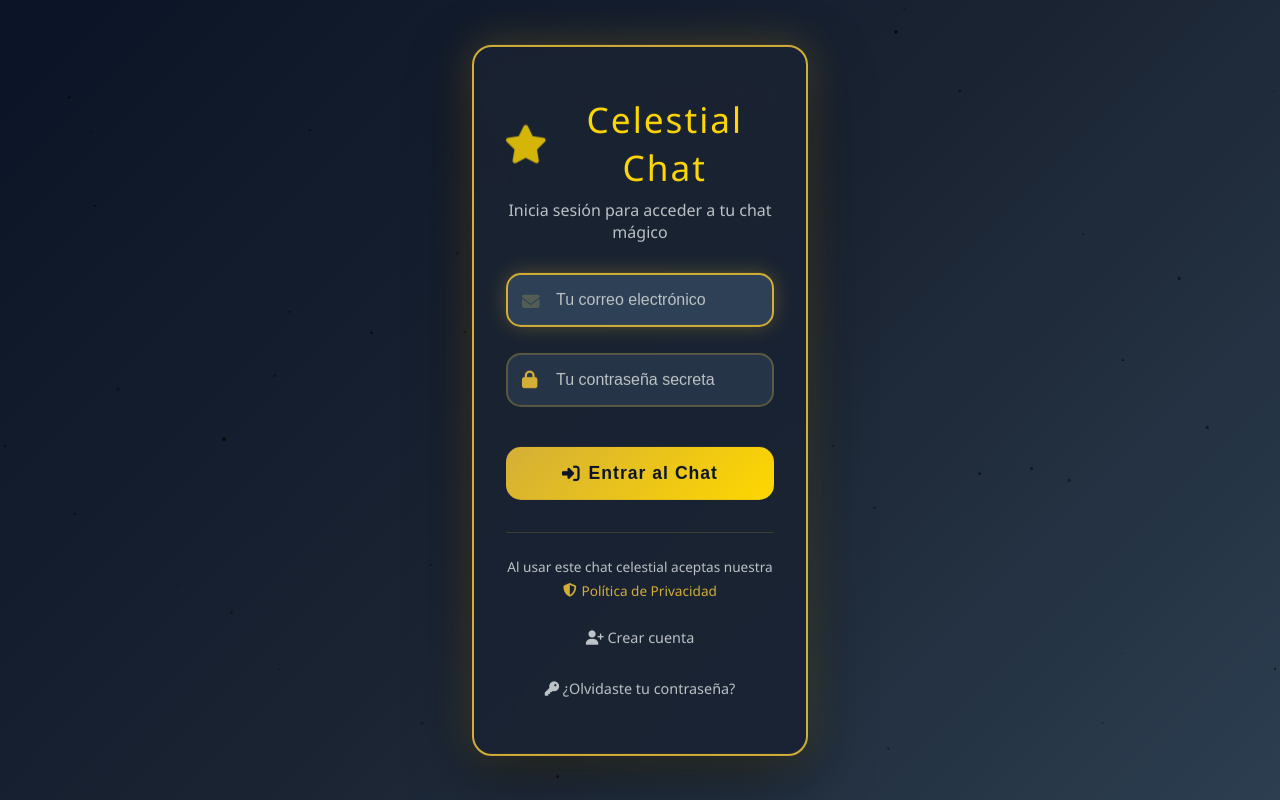
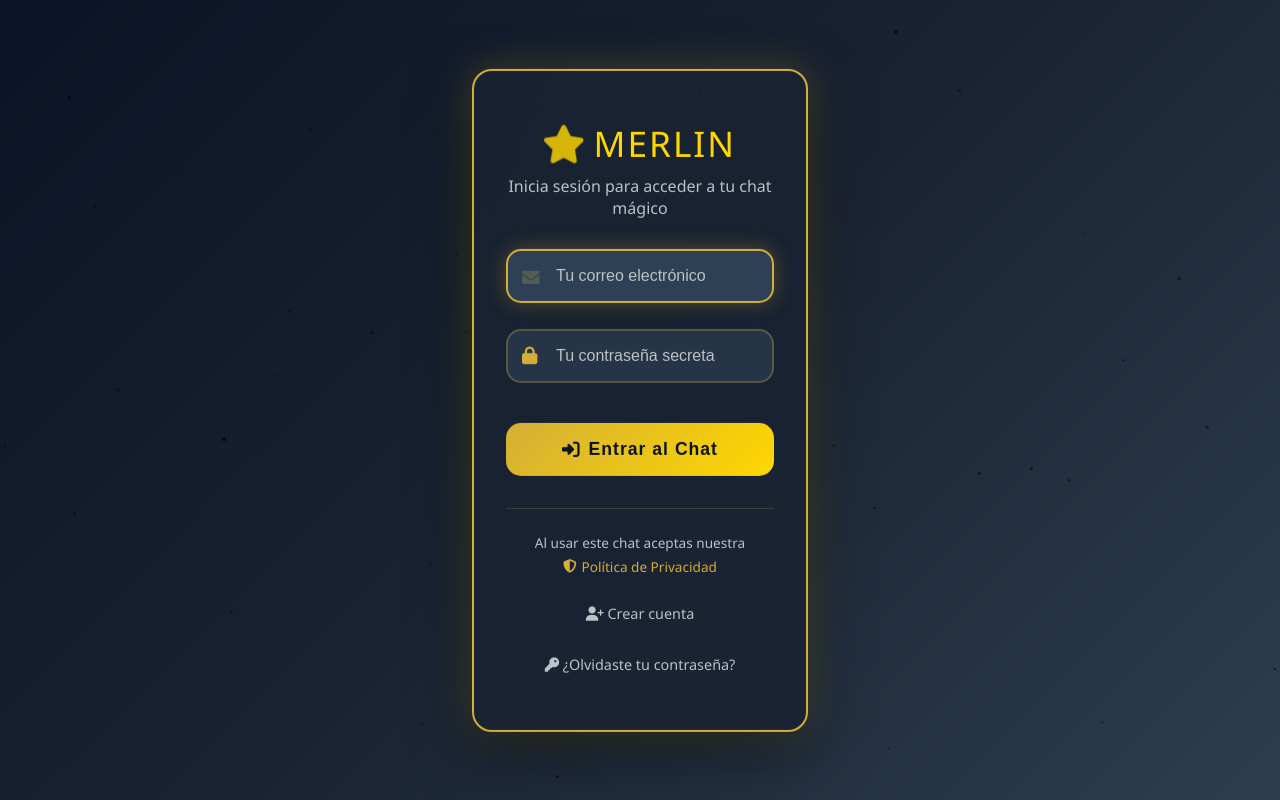
Before and after one commit to harkoy/merlin_playground, a PHP site: page /login.php in a window 1280 px wide. Run offline with PHP 8.4, Linux system fonts and the light colour scheme.

Commit message:
Update login.php

```diff
--- a/login.php
+++ b/login.php
@@ -37,7 +37,7 @@ if ($_SERVER['REQUEST_METHOD'] === 'POST') {
 
 <!-- Welcome Text -->
 <div class="welcome-text">
-    Bienvenido al Chat Celestial
+    Este es MERLIN
 </div>
 
 <!-- Login Container -->
@@ -47,7 +47,7 @@ if ($_SERVER['REQUEST_METHOD'] === 'POST') {
         <div class="login-header">
             <h1 class="login-title">
                 <i class="fas fa-star star-icon"></i>
-                Celestial Chat
+                MERLIN
             </h1>
             <p class="login-subtitle">Inicia sesión para acceder a tu chat mágico</p>
         </div>
@@ -96,7 +96,7 @@ if ($_SERVER['REQUEST_METHOD'] === 'POST') {
         <div class="login-footer">
             <div class="privacy-notice">
                 <p>
-                    Al usar este chat celestial aceptas nuestra
+                    Al usar este chat aceptas nuestra
                     <a href="privacy.php" class="privacy-link">
                         <i class="fas fa-shield-alt"></i>
                         Política de Privacidad
```
